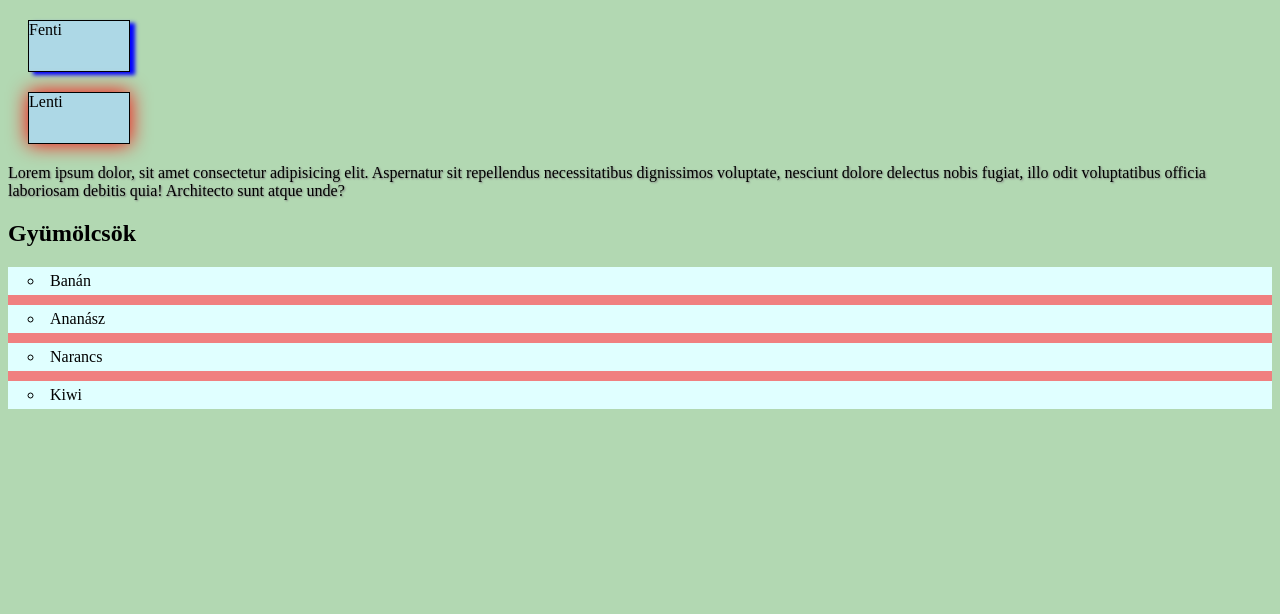
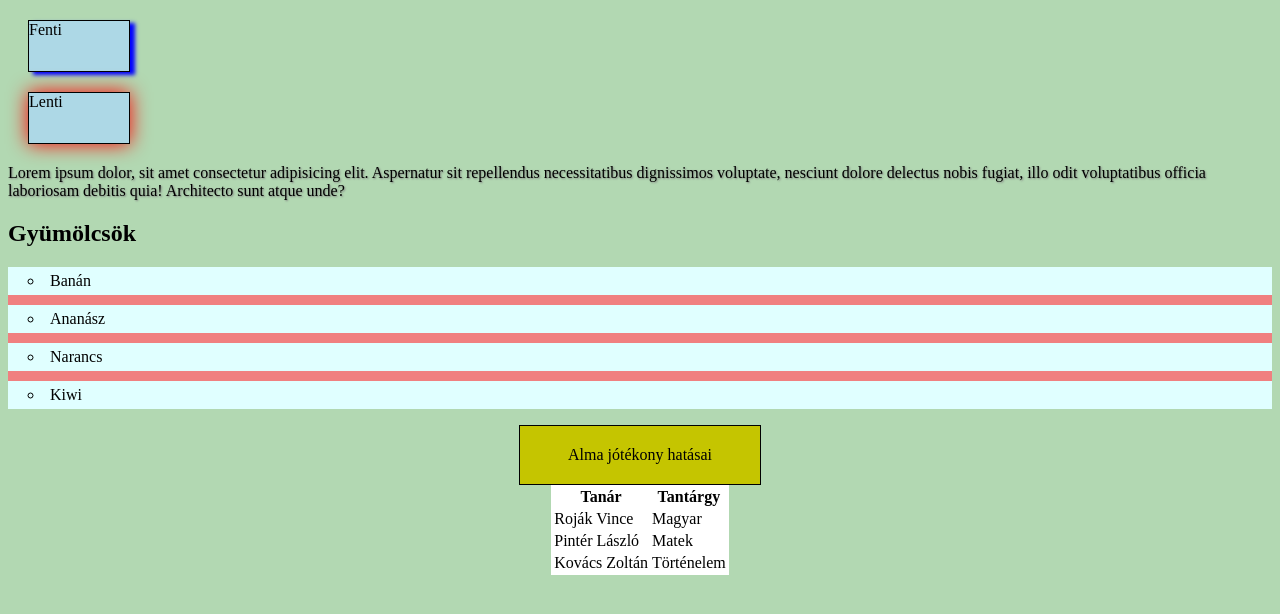
Before and after one commit to kassamateckik/webfejlesztes, a plain HTML site: page CSS/Egyebek/egyebek.html in a window 1280 px wide. Drawn offline with Linux system fonts and the light colour scheme.

Commit message:
alink, hover, active, visited

```diff
--- a/CSS/Egyebek/egyebek.css
+++ b/CSS/Egyebek/egyebek.css
@@ -12,11 +12,12 @@ div{
 
 #fenti{
     box-shadow: 5px 3px 4px blue;
-    cursor: cell;
+    cursor: pointer;
 }
 
 #lenti{
     box-shadow: 0px 0px 20px red;
+    cursor: grab;
 }
 
 p{
@@ -39,3 +40,38 @@ li{
     /* margin-left: -40px;    */
     padding: 5px;
 }
+
+a{
+    background-color: rgb(197, 197, 0);
+    border:1px solid black;
+    margin: auto;
+    display: block;
+    width: 200px;
+    text-align: center;
+    text-decoration: none;
+    padding: 20px;
+}
+
+a:link{
+    color: black;
+}
+
+a:active{
+    color: red;
+}
+
+a:visited{
+    color: green;
+}
+
+a:hover{
+    background-color: yellow;
+    text-decoration: underline;
+    border: 1px dashed green;
+    cursor: alias;
+}
+
+table{
+    background-color: white;
+    margin: auto;
+}
--- a/CSS/Egyebek/egyebek.html
+++ b/CSS/Egyebek/egyebek.html
@@ -7,14 +7,40 @@
 </head>
 <body>
     <div id="fenti">Fenti</div>
+
     <div id="lenti">Lenti</div>
+
     <p>Lorem ipsum dolor, sit amet consectetur adipisicing elit. Aspernatur sit repellendus necessitatibus dignissimos voluptate, nesciunt dolore delectus nobis fugiat, illo odit voluptatibus officia laboriosam debitis quia! Architecto sunt atque unde?</p>
+
     <h2>Gyümölcsök</h2>
+
         <ul>
             <li>Banán</li>
             <li>Ananász</li>
             <li>Narancs</li>
             <li>Kiwi</li>
         </ul>
+    <a href="https://www.webbeteg.hu/cikkek/asztma/3699/almaval-az-asztma-ellen" target="_blank">Alma jótékony hatásai</a>
+
+    <table>
+        <tr>
+            <th>Tanár</th>
+            <th>Tantárgy</th>
+        </tr>
+        <tr>
+            <td>Roják Vince</td>
+            <td>Magyar</td>
+        </tr>
+        <tr>
+            <td>Pintér László</td>
+            <td>Matek</td>
+        </tr>
+        <tr>
+            <td>Kovács Zoltán</td>
+            <td>Történelem</td>
+        </tr>
+    </table>
+
+
 </body>
 </html>
```
